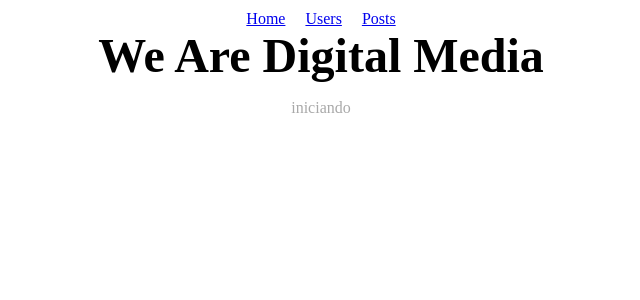
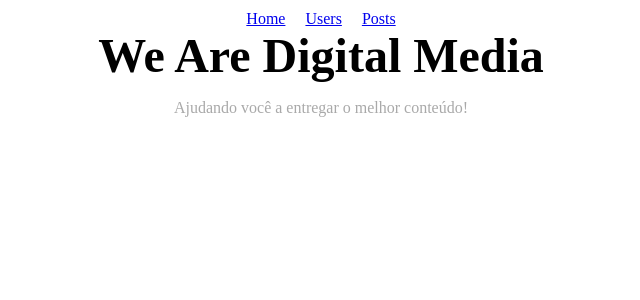
Before and after one commit to MatheusFernandess/wearedigitalmedia, a Next.js app: page / in a window 1280 px wide. Shown: the top 300 px of the page, without its empty margins (319-959 px from the left). Built offline with nearby package versions, Linux system fonts and the light colour scheme.

Commit message:
subtítulo

```diff
--- a/pages/index.js
+++ b/pages/index.js
@@ -5,7 +5,7 @@ function Home(){
   return(
     <Layout>
       <Title>We Are Digital Media</Title>
-      <p>iniciando</p>
+      <p>Ajudando você a entregar o melhor conteúdo!</p>
       <style>
         {`
           p{
```
